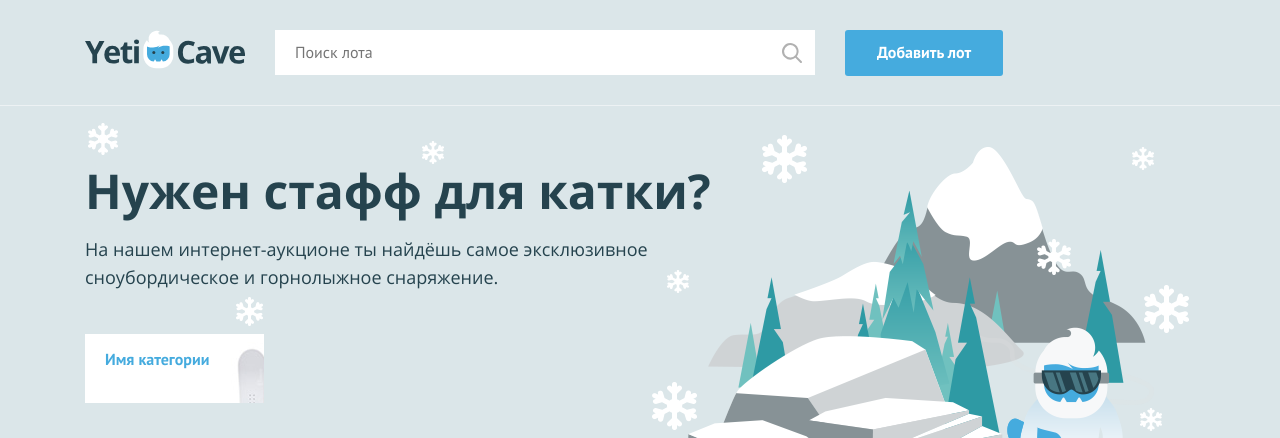
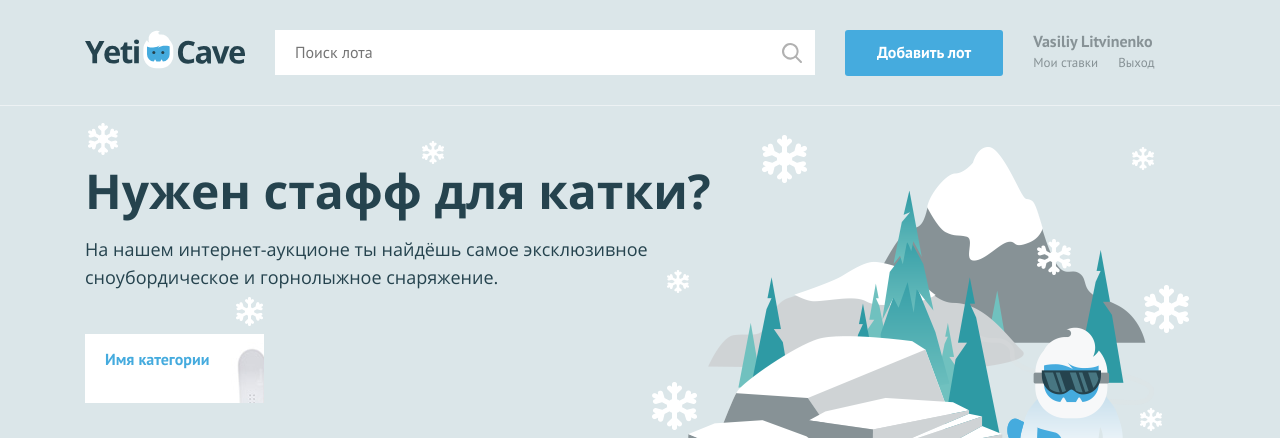
Before and after one commit to BasayOd/819795-yeticave-9, a PHP site: page / in a window 1280 px wide. Shown: the top 438 px of the page. Run offline with PHP 8.4, Linux system fonts and the light colour scheme.

Commit message:
Задание с пользователем

```diff
--- a/index.php
+++ b/index.php
@@ -1,15 +1,15 @@
 <?php
 $is_auth = rand(0, 1);
 
-$user_name = ''; // укажите здесь ваше имя
+$user_name = 'Vasil Litvinenko'; // укажите здесь ваше имя
 ?>
 <!DOCTYPE html>
 <html lang="ru">
 <head>
     <meta charset="UTF-8">
     <title>Главная</title>
-    <link href="../css/normalize.min.css" rel="stylesheet">
-    <link href="../css/style.css" rel="stylesheet">
+    <link href="css/normalize.min.css" rel="stylesheet">
+    <link href="css/style.css" rel="stylesheet">
 </head>
 <body>
 <div class="page-wrapper">
@@ -18,7 +18,7 @@ $user_name = ''; // укажите здесь ваше имя
     <div class="main-header__container container">
         <h1 class="visually-hidden">YetiCave</h1>
         <a class="main-header__logo">
-            <img src="../img/logo.svg" width="160" height="39" alt="Логотип компании YetiCave">
+            <img src="img/logo.svg" width="160" height="39" alt="Логотип компании YetiCave">
         </a>
         <form class="main-header__search" method="get" action="https://echo.htmlacademy.ru" autocomplete="off">
             <input type="search" name="search" placeholder="Поиск лота">
@@ -28,7 +28,24 @@ $user_name = ''; // укажите здесь ваше имя
 
         <nav class="user-menu">
 
-        <!-- здесь должен быть PHP код для показа меню и данных пользователя -->
+        <?php
+          if ($is_auth==1){ ?>
+            <div class="user-menu__logged">
+            <p>Vasiliy Litvinenko</p>
+            <a class="user-menu__bets" href="pages/my-bets.html">Мои ставки</a>
+            <a class="user-menu__logout" href="#">Выход</a>
+          </div>
+          <?php }else{ ?>
+            <ul class="user-menu__list">
+            <li class="user-menu__item">
+               <a href="#">Регистрация</a>
+            </li>
+            <li class="user-menu__item">
+              <a href="#">Вход</a>
+            </li>
+          </ul>
+          <?php }
+        ?>
 
         </nav>
     </div>
```
